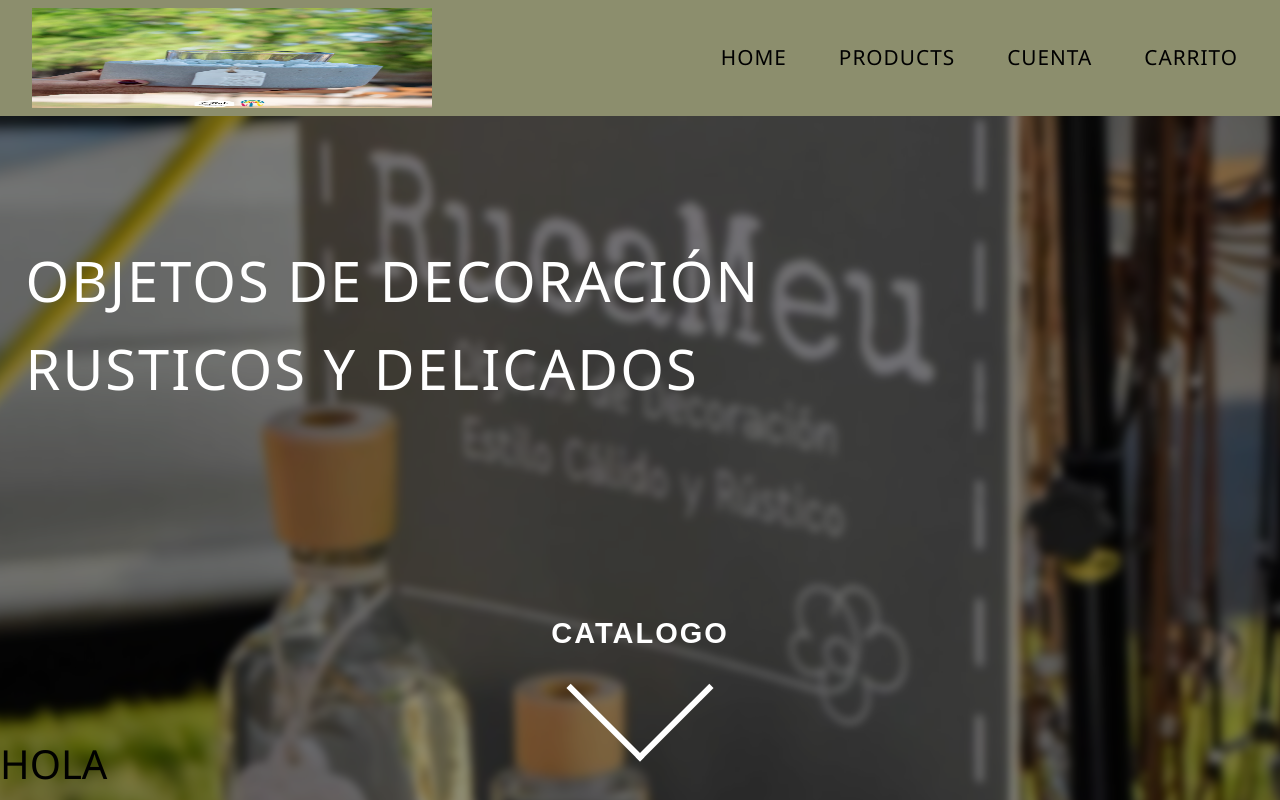
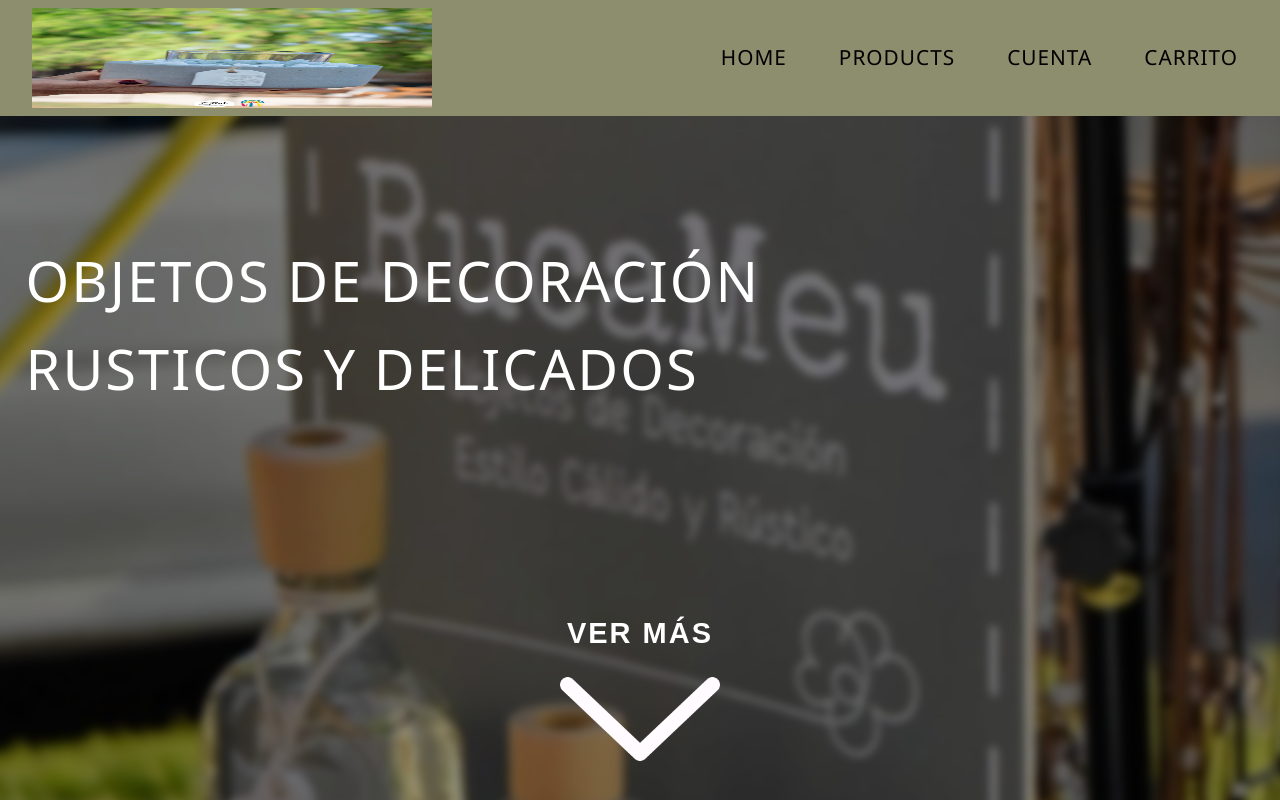
Before and after one commit to LucaPisso/RucaMeu, a React (Vite) app in the folder Front/: page / in a window 1280 px wide. Shown: the top 800 px of the page. Built offline with nearby package versions, Linux system fonts and the light colour scheme.

Commit message:
trabajando en estilos

```diff
--- a/Front/src/components/Register.jsx
+++ b/Front/src/components/Register.jsx
@@ -19,8 +19,8 @@ const Register = ({ submit, errors, refs }) => {
   const submitHandler = async (event) => {
     event.preventDefault();
 
-    const isValid = submit(formData);
-    if (!isValid) {
+    const isWrong = submit(formData);
+    if (isWrong) {
       console.warn("Formulario inválido. No se enviará.");
       return;
     }
--- a/Front/src/pages/HomePage.css
+++ b/Front/src/pages/HomePage.css
@@ -1,7 +1,7 @@
 body {
   overflow-x: hidden;
 }
-.first-watch {
+section {
   margin: 0;
   padding: 0;
 }
@@ -10,7 +10,7 @@ a {
 }
 .home-background {
   width: 100%;
-  height: 100%;
+  height: 88%;
   margin-top: -130px;
   filter: blur(4px) brightness(60%);
   position: absolute;
@@ -44,10 +44,14 @@ a {
 }
 
 .flecha {
-  width: 104px;
-  height: 104px;
-  border-left: 6px solid white;
-  border-bottom: 6px solid white;
-  transform: rotate(-45deg);
-  margin-top: -20px;
+  width: 160px;
+  color: white;
+  filter: brightness(0) saturate(100%) invert(100%) sepia(100%)
+    hue-rotate(200deg);
+  margin-top: -17px;
+  transition: transform 0.5s ease;
 }
+
+.flecha:hover {
+  transform: translateY(13px);
+}
--- a/Front/src/pages/HomePage.jsx
+++ b/Front/src/pages/HomePage.jsx
@@ -1,4 +1,5 @@
 import homeBackground from "../assets/utils/home-background.jpg";
+import flechaHaciaAbajo from "../assets/utils/flecha-hacia-abajo.png";
 import "./HomePage.css";
 
 const HomePage = () => {
@@ -9,14 +10,18 @@ const HomePage = () => {
         <h1 className="home-background-text">
           OBJETOS DE DECORACIÓN <br /> RUSTICOS Y DELICADOS
         </h1>
-        <a href="second-watch">
+        <a href="#second-watch">
           <div class="catalogo">
-            <span>CATALOGO</span>
-            <div class="flecha"></div>
+            <span>VER MÁS</span>
+            <img className="flecha" src={flechaHaciaAbajo} alt="flecha" />
           </div>
         </a>
       </section>
-      <section>
+      <br />
+      <br />
+      <br />
+      <br />
+      <section id="second-watch">
         <h1>HOLA</h1>
       </section>
     </>
```
Also changed, not shown: Front/src/assets/utils/flecha-hacia-abajo.png (added), Front/src/assets/utils/home-background.jpg.
